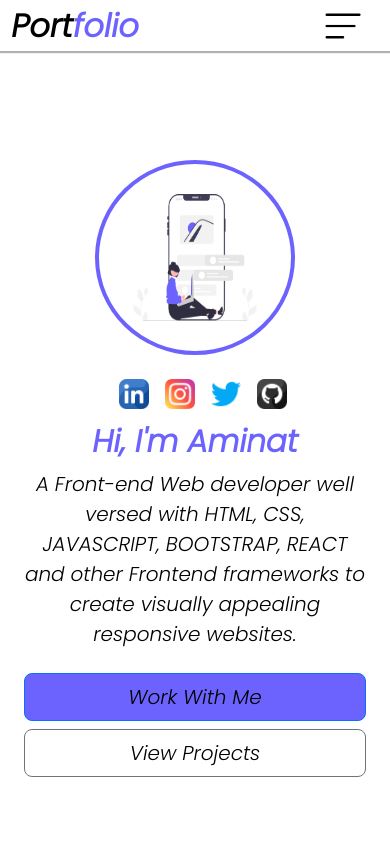
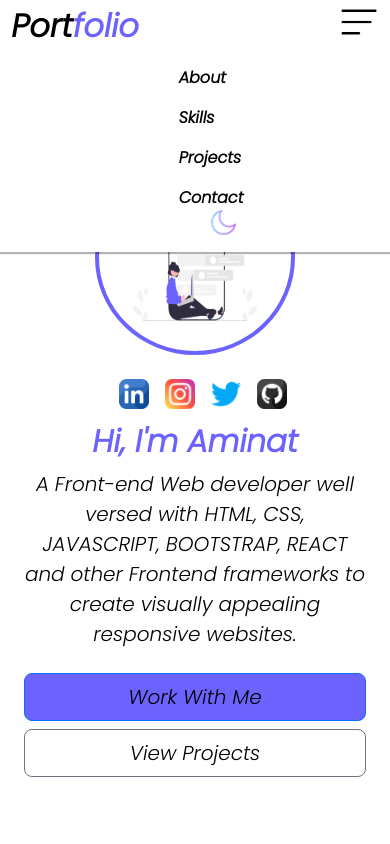
Before and after one commit to pejuameenat/my-portfolio, a React (Create React App) app: page / in a window 390 px wide. Shown: the top 844 px of the page. Built offline with nearby package versions, Linux system fonts and the light colour scheme.

Commit message:
mobile navigation

```diff
--- a/src/components/Nav.jsx
+++ b/src/components/Nav.jsx
@@ -1,8 +1,16 @@
 import React from 'react';
 
-
 function Nav(props){
-   return( <li className="nav-list"><a href={props.href} className="nav-link">{props.link}</a></li>)
+   return (
+     <li className='nav-list mobileStyle'>
+       <a
+         href={props.href}
+         className='nav-link'
+       >
+         {props.link}
+       </a>
+     </li>
+   )
 
 }
 
--- a/src/components/NavBar.jsx
+++ b/src/components/NavBar.jsx
@@ -1,40 +1,31 @@
-import React from 'react'
+import React, { useState } from 'react'
 import Nav from './Nav'
 import moon from '../assets/half-moon.png'
 import sun from '../assets/sun.png'
 import hamburger from '../assets/hamburger.png'
 import { Lists } from '../information'
 
+function NavBar(props) {
+  const [showNav, setShowNav] = useState(false)
+
   function NavLists(list) {
-  return <Nav key={list.id} link={list.heading} href={list.href} />
+    return <Nav key={list.id} link={list.heading} href={list.href} showNav={showNav} />
   }
 
   function mobileNav() {
-  const navLists = document.querySelector('.nav_lists')
-  const navList = document.querySelectorAll('.nav-list')
-  const navLinks = document.querySelectorAll('.nav-link')
-  const logo = document.querySelector('.logo0')
-  navLists.classList.toggle('hide')
-  navLists.classList.toggle('mobile-nav')
-  logo.classList.toggle('hide')
-  for (const list of navList) {
-    list.classList.toggle('listPad')
-  }
-  for (const link of navLinks) {
-    link.classList.toggle('dark')
-    link.style.fontSize = '1rem'
-  }
+    window.innerWidth < 992
+      ? setShowNav((prevShow) => !prevShow)
+      : setShowNav(false)
   }
 
-function NavBar(props) {
   return (
     <div className="intro-flex">
+      <header>
         <a href="index.html" className="logo0">
           <strong className="strong logo">
             Port<span>folio</span>
           </strong>
         </a>
-      <nav>
         <a href="#">
           <img
             src={hamburger}
@@ -43,12 +34,16 @@ function NavBar(props) {
             alt="menu-button"
           />
         </a>
-        <ul className="nav_lists hide">
+      </header>
+      <nav>
+        <ul className={showNav ? 'nav_lists hide' : 'nav_lists'}>
           {Lists.map(NavLists)}
           <ul className="weather">
             <button
               type="button"
-              aria-label={props.mode ? 'darkmode' : 'light mode'}
+              aria-label={
+                props.mode ? ' switch to darkmode' : 'switch to light mode'
+              }
               onClick={props.handleClick}
             >
               {props.mode ? (
--- a/src/components/Socials.jsx
+++ b/src/components/Socials.jsx
@@ -5,13 +5,47 @@ import twitter from '../assets/twitter2.png';
 import github from '../assets/github.png';
 
 function Socials(){
-    return(
-        <ul className="nav col-md-4 justify-content-end list-unstyled d-flex" id="ul_class">
-            <li className="ms-3 inline"><a className="text-body-secondary" href="https://www.linkedin.com/in/aminat-sulaimon/" target='_blank' rel="noopener noreferrer"> <img src={linkedIn} alt="facebook" width="30" height="30"/></a></li>
-            <li className="ms-3 inline"><a className="text-body-secondary" href="#"> <img src={instagram} alt="instagram" width="30" height="30"/></a></li>
-            <li className="ms-3 inline"><a className="text-body-secondary" href="#"> <img src={twitter} alt="twitter" width="30" height="30"/></a></li>
-           <li className="ms-3 inline"><a className="text-body-secondary" href="https://github.com/pejuameenat" target="_blank" rel="noopener noreferrer"> <img src={github} alt="twitter" width="30" height="30"/></a></li>
-       </ul>
+    return (
+      <ul
+        className="nav col-md-4 justify-content-end list-unstyled d-flex"
+        id="ul_class"
+      >
+        <li className="ms-3 inline">
+          <a
+            className="text-body-secondary"
+            aria-label="linkedin link"
+            href="https://www.linkedin.com/in/aminat-sulaimon/"
+            target="_blank"
+            rel="noopener noreferrer"
+          >
+            {' '}
+            <img src={linkedIn} alt="linkedin" width="30" height="30" />
+          </a>
+        </li>
+        <li className="ms-3 inline">
+          <a className="text-body-secondary" href="#">
+            {' '}
+            <img src={instagram} alt="instagram" width="30" height="30" />
+          </a>
+        </li>
+        <li className="ms-3 inline">
+          <a className="text-body-secondary" href="#">
+            {' '}
+            <img src={twitter} alt="twitter" width="30" height="30" />
+          </a>
+        </li>
+        <li className="ms-3 inline">
+          <a
+            className="text-body-secondary"
+            href="https://github.com/pejuameenat"
+            target="_blank"
+            rel="noopener noreferrer"
+          >
+            {' '}
+            <img src={github} alt="twitter" width="30" height="30" />
+          </a>
+        </li>
+      </ul>
     )
 
 }
--- a/src/style.css
+++ b/src/style.css
@@ -20,16 +20,6 @@ body {
     font-family: 'Poppins', sans-serif;
 }
 
-/* .dark-body {
-    background-color: var(--clr-black);
-    color: var(--clr-white) !important;
-}
-
-.light-body {
-    background-color: var(--clr-white);
-    color: var(--clr-black) !important;
-} */
-
 /* nav */
 span {
     color: var(--clr-purple);
@@ -41,7 +31,7 @@ span {
 
 .intro-flex {
     display: flex;
-    justify-content: space-between;
+    flex-direction: column;
     align-items: center;
     padding: .1rem .7rem;
     position: fixed;
@@ -51,24 +41,31 @@ span {
     box-shadow: 1px 1px 1px 1px rgba(0, 0, 0, 0.3);
 }
 
-.intro-flex a {
-    font-size: 2rem;
+header a, .nav_lists a {
     text-decoration: none;
     color: var(--clr-navy);
     font-weight: 600;
+    display:block;
+}
+
+header a{
     font-size: 2rem;
 }
-
-nav {
-    flex-grow: 1;
-    padding-right: 1rem;
+/* js class */
+.mobileStyle{
+    color: var(--clr-black);
+    margin-top: 1rem;
+    font-weight: 400;
 
 }
+/* nav {
+    padding-right: 1rem;
+} */
 
-/* js classes */
-.mobile-nav {
-    height: 100%;
-    width: 30vw;
+header{
+    display:  flex;
+    justify-content: space-between;
+    width: 100%;
 }
 
 .strong {
@@ -97,13 +94,14 @@ nav {
  }
 
  .weather{
-    padding:  .5rem 0 0 1rem;
+    display: flex;
  }
  .weather button {
-     width: 30px;
-     height: 30px;
+     width: 25px;
+     height: 25px;
      background-color: transparent;
      border: 0;
+     align-self: center;
  }
  /* js class */
  .listPad{
@@ -261,8 +259,6 @@ nav {
     cursor: pointer;
 }
 
-
-
 /* Contact */
 .input-container {
     width: 100%;
@@ -326,7 +322,6 @@ footer {
     max-width: 90%;
     margin: auto;
     padding: 1rem 0;
-
 }
 
 .inline {
@@ -341,11 +336,18 @@ footer {
     strong {
         font-size: 3rem;
     }
-
+   header{
+    width:  fit-content;
+   }
     .nav-list {
         align-self: center;
     }
-
+    .intro-flex{
+        display: flex;
+        flex-direction: row;
+        justify-content: space-between;
+        align-items: center;
+    }
     .menu {
         display: none;
     }
```
Lines whose indentation alone changed are shown as unchanged.
